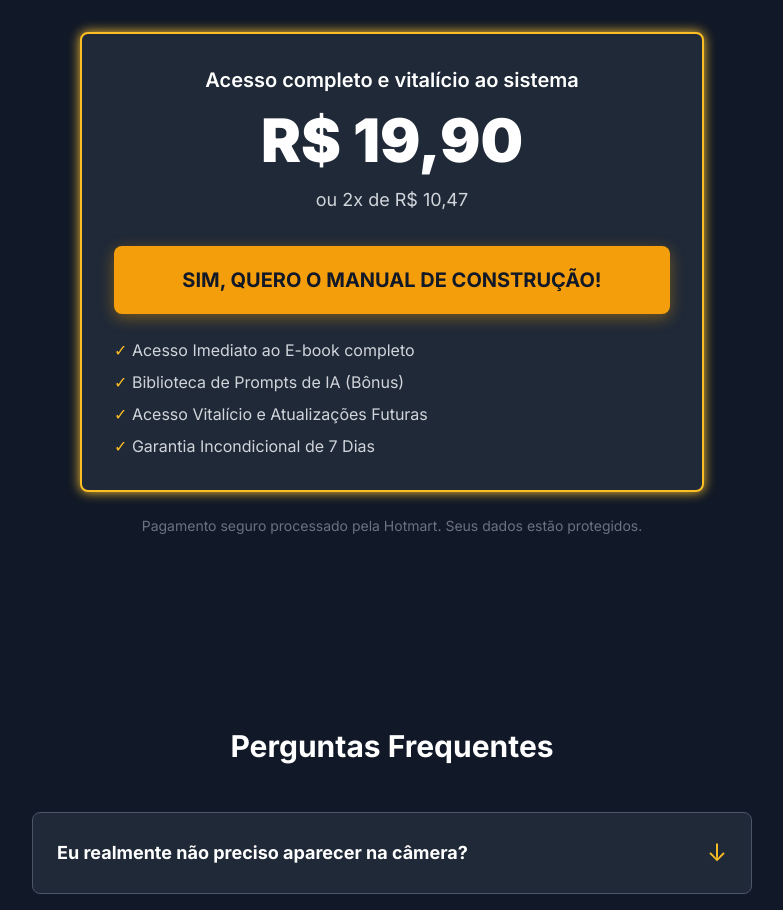
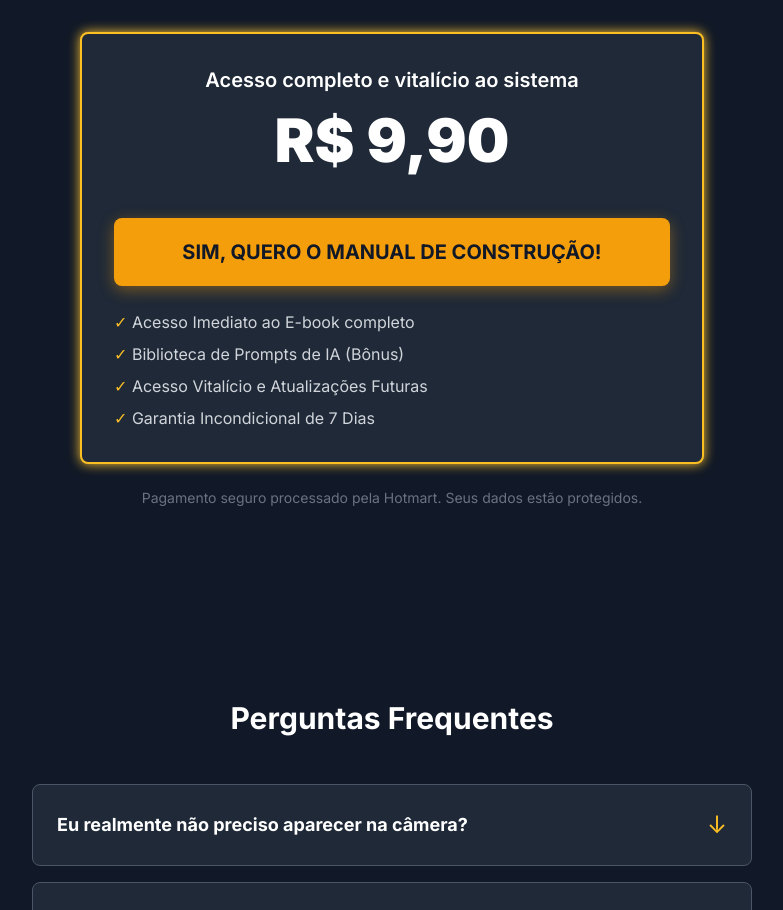
Before and after one commit to euandersonrego/Prosissao-Youtuber-Milionario, a plain HTML site: page index.html in a window 1280 px wide. Shown: the part 4550-5460 px from the top of the page, without its empty margins (248-1031 px from the left). Drawn offline with nearby package versions, Linux system fonts and the light colour scheme.

Commit message:
index.html

```diff
--- a/index.html
+++ b/index.html
@@ -319,8 +319,7 @@
             <h2 class="text-3xl md:text-5xl font-black">Finalmente, comece a construir <span class="gradient-text">a sua máquina.</span></h2>
             <div class="bg-gray-800 border-2 border-amber-400 rounded-lg p-8 mt-10 shadow-2xl glowing-border">
                 <p class="text-xl font-semibold">Acesso completo e vitalício ao sistema</p>
-                <p class="text-6xl font-black my-4">R$ 19,90</p>
-                <p class="text-lg text-gray-300">ou 2x de R$ 10,47</p>
+                <p class="text-6xl font-black my-4">R$ 9,90</p>
                 <a href="https://pay.hotmart.com/G96243158H?off=bo0ok8hg&checkoutMode=10" target="_blank" onclick="fbq('track', 'InitiateCheckout');" class="cta-button mt-8 inline-block w-full bg-amber-500 text-gray-900 font-bold text-xl rounded-lg px-10 py-5 uppercase">
                     Sim, quero o manual de construção!
                 </a>
```
